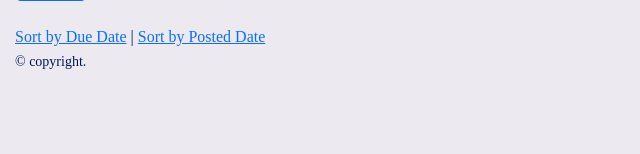
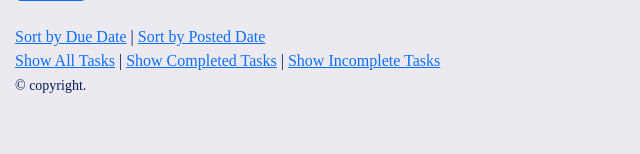
Before and after one commit to 1F10230180/django-test-exercise, a Django app: page / in a window 1280 px wide. Shown: the part 369-523 px from the top of the page, without its empty margins (0-640 px from the left). Run offline with Django 5.2, Linux system fonts and the light colour scheme; data that the repository does not hold is empty; some web fonts are replaced.

Commit message:
フィルター

```diff
--- a/todo/templates/todo/index.html
+++ b/todo/templates/todo/index.html
@@ -37,6 +37,12 @@
       <a href="{% url 'index' %}?order=post">Sort by Posted Date</a>
     </div>
 
+    <div>
+      <a href="{% url 'index' %}">Show All Tasks</a> |
+      <a href="{% url 'index' %}?completed=true">Show Completed Tasks</a> |
+      <a href="{% url 'index' %}?completed=false">Show Incomplete Tasks</a>
+    </div>
+
     {% for task in tasks %}
     <div class="text" id="area-1">
       <h2><a href="{% url 'detail' task.id %}">{{ task.title }}</a></h2>
--- a/todo/views.py
+++ b/todo/views.py
@@ -15,6 +15,12 @@ def index(request):
         tasks = Task.objects.order_by('due_at')
     else:
         tasks = Task.objects.order_by('-posted_at')
+
+    filter_completed = request.GET.get('completed')
+    if filter_completed == 'true':
+        tasks = tasks.filter(completed=True)
+    elif filter_completed == 'false':
+        tasks = tasks.filter(completed=False)
 
     context = {
         'tasks': tasks
```
